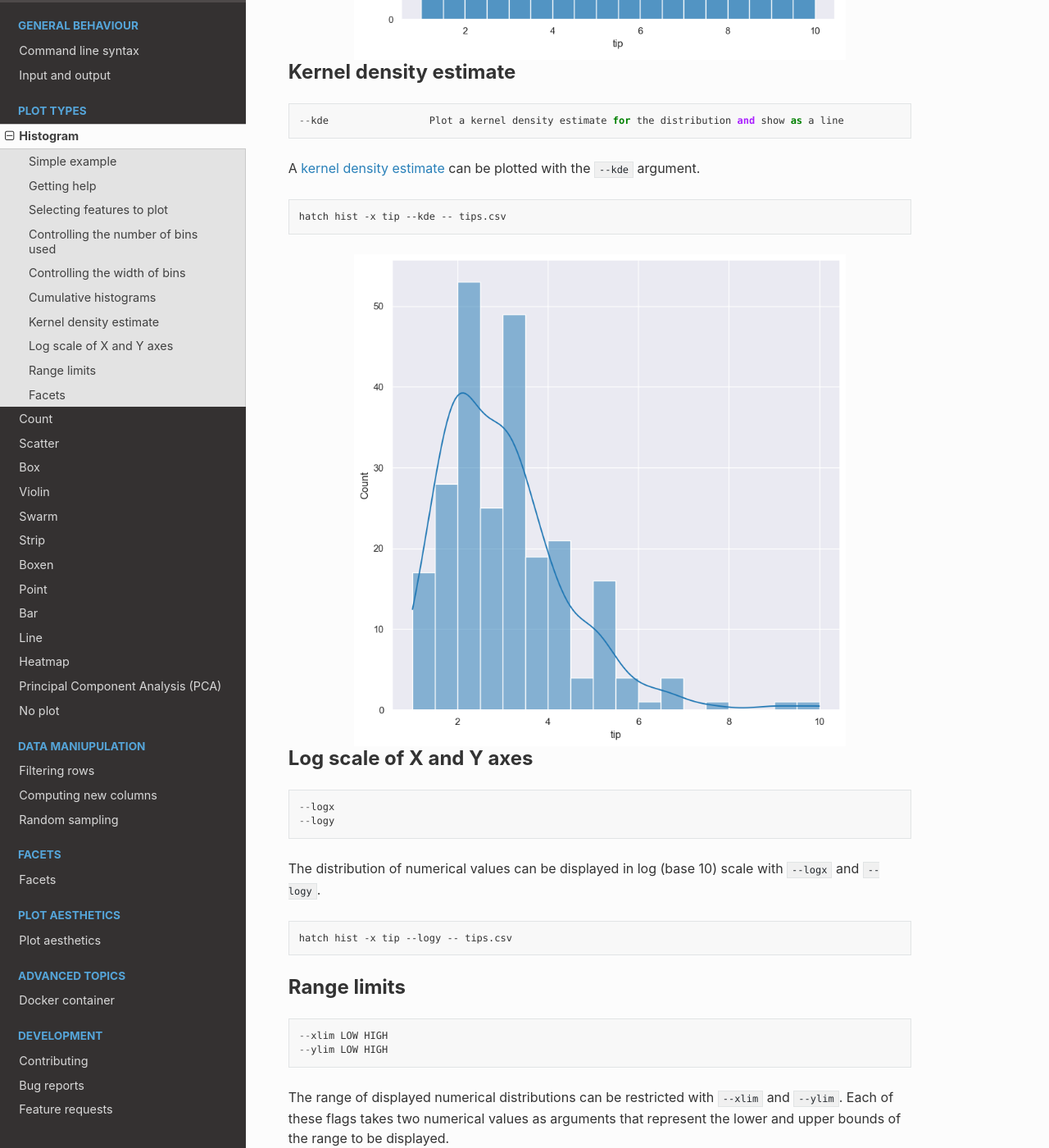
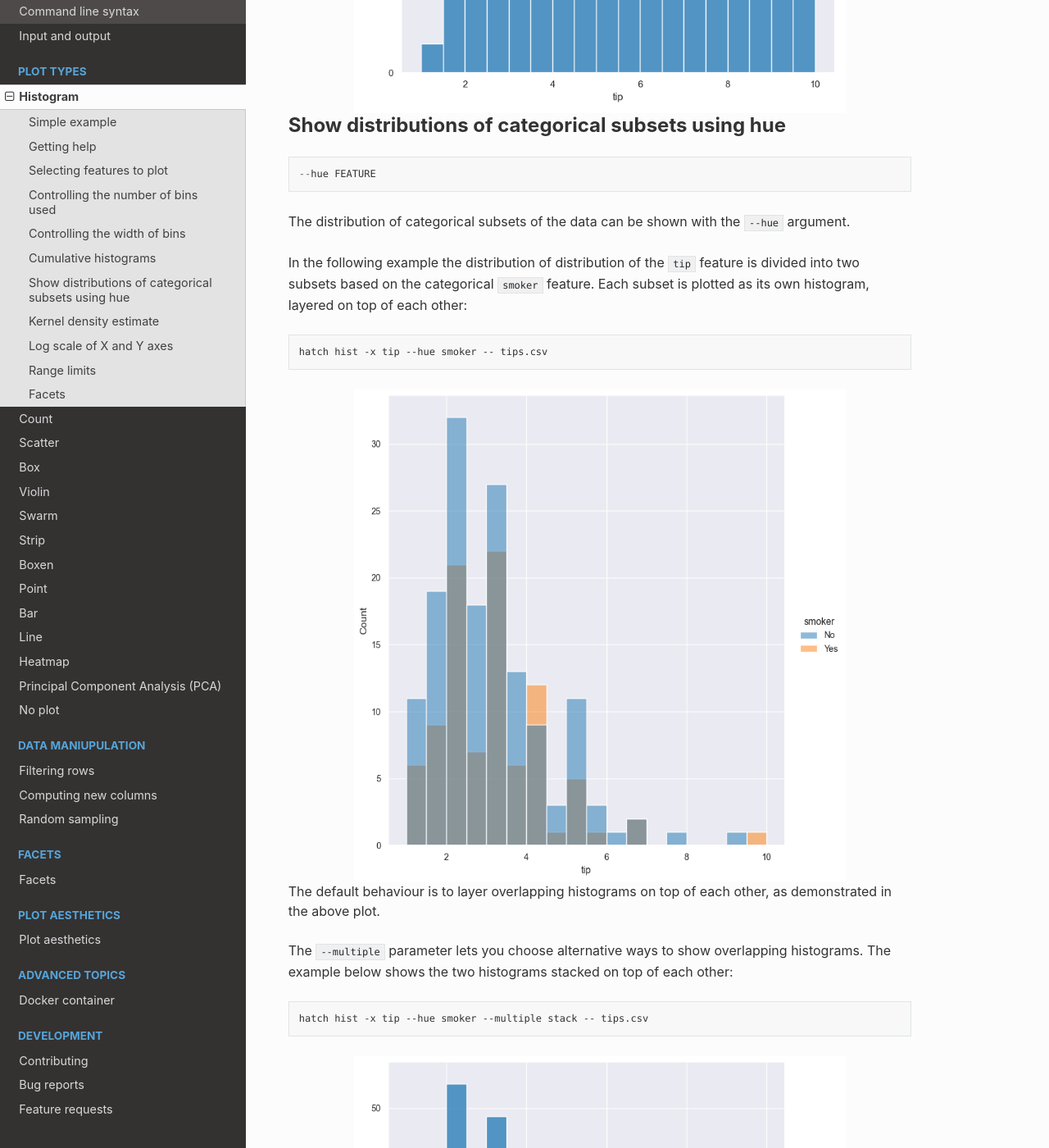
Before and after one commit to bjpop/gurita, a Sphinx documentation site: the page built from docs/histogram.rst, in a window 1280 px wide and 1400 px high, scrolled down 5822 px. Shown: the whole window at 82% size. Built offline with Sphinx 7.4.7 and the Read the Docs theme 2.0.0, drawn with Linux system fonts in a browser that asks for light colours; some of the changed text lies outside the part shown.

```diff
--- a/docs/histogram.rst
+++ b/docs/histogram.rst
@@ -34,6 +34,9 @@
    * - ``--cumulative``
      - plot a cumulative histogram
      - :ref:`hist_cumulative`
+   * - ``--hue FEATURE``
+     - group features by hue
+     - :ref:`hist_hue`
    * - ``--kde``
      - overlay a kernel density estimate (kde) as a line
      - :ref:`hist_kde`
@@ -197,6 +200,70 @@
        :align: center
        :alt: Histogram plot showing the distribution of tip amounts for the tips data set in cumulative style
 
+.. _hist_hue:
+
+Show distributions of categorical subsets using hue
+===================================================
+
+.. code-block::
+
+  --hue FEATURE
+
+The distribution of categorical subsets of the data can be shown with the ``--hue`` argument.
+
+In the following example the distribution of distribution of the ``tip`` feature
+is divided into two subsets based on the categorical ``smoker`` feature. Each
+subset is plotted as its own histogram, layered on top of each other:
+
+.. code-block:: bash
+
+    hatch hist -x tip --hue smoker -- tips.csv
+
+.. image:: ../images/tips.tip.smoker.hist.layer.png
+       :width: 600px
+       :height: 600px
+       :align: center
+       :alt: Histogram showing the distribution of tip based divided into subsets based on the smoker feature
+
+The default behaviour is to layer overlapping histograms on top of each other, as demonstrated in the above plot.
+
+.. _hist_multiple:
+
+The ``--multiple`` parameter lets you choose alternative ways to show overlapping histograms. The example below shows the
+two histograms stacked on top of each other:
+
+.. code-block:: bash
+
+    hatch hist -x tip --hue smoker --multiple stack -- tips.csv
+
+.. image:: ../images/tips.tip.smoker.hist.stack.png
+       :width: 600px
+       :height: 600px
+       :align: center
+       :alt: Histogram showing the distribution of tip based divided into subsets based on the smoker feature, with overlapping histograms stacked
+
+The ``--multiple`` paramter supports the following values: ``layer`` (default), ``stack``, ``dodge``, and ``fill``.
+
+.. code-block:: bash
+
+    hatch hist -x tip --hue smoker --multiple dodge -- tips.csv
+
+.. image:: ../images/tips.tip.smoker.hist.dodge.png
+       :width: 600px
+       :height: 600px
+       :align: center
+       :alt: Histogram showing the distribution of tip based divided into subsets based on the smoker feature, with overlapping histograms side-by-side
+
+.. code-block:: bash
+
+    hatch hist -x tip --hue smoker --multiple fill -- tips.csv
+
+.. image:: ../images/tips.tip.smoker.hist.fill.png
+       :width: 600px
+       :height: 600px
+       :align: center
+       :alt: Histogram showing the distribution of tip based divided into subsets based on the smoker feature, with overlapping histograms filled to proportions
+
 .. _hist_kde:
 
 Kernel density estimate
```
Also changed, not shown: images/tips.tip.smoker.hist.layer.png (added), images/tips.tip.smoker.hist.stack.png (added), 1 other file.
